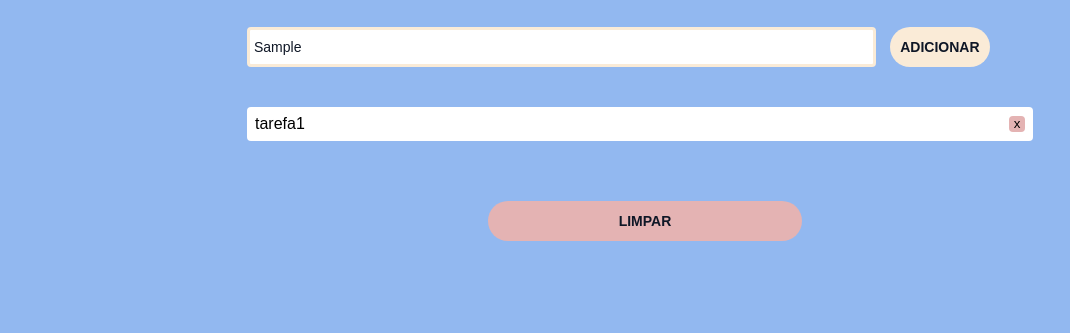
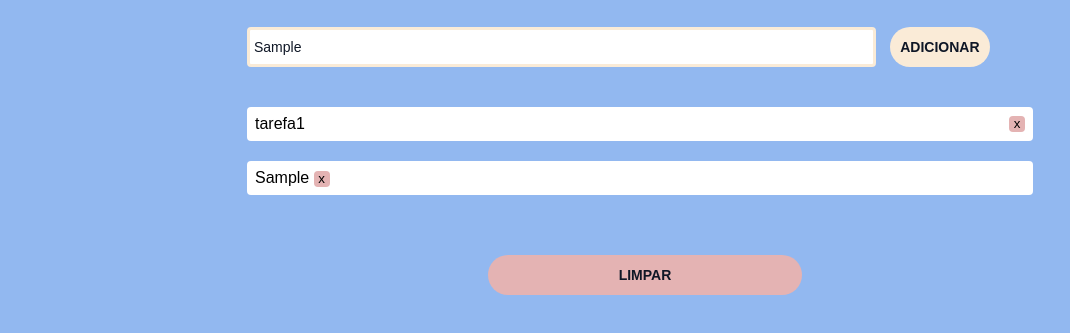
Before and after one commit to ElizangelaXavierS/Lista-de-Tarefas, a plain HTML site: page index.html in a window 1280 px wide. Both pictures are taken after typing "Sample" into the empty fields and a click on the button "ADICIONAR". Shown: the part 237-570 px from the top of the page, without its empty margins (0-1070 px from the left). Drawn offline with Linux system fonts and the light colour scheme.

Commit message:
Iniciado Estrutura JavaScript

```diff
--- a/index.html
+++ b/index.html
@@ -22,7 +22,7 @@
       <h1>Lista de Tarefas</h1>
       <p>Minha Primeira Lista de Tarefas</p>
       <input type="text" id="tarefa-nova" />
-      <button class="botao" id="btn-Adicionar">Adicionar</button>
+      <button class="botao" id="btn-adicionar">Adicionar</button>
 
       <div class="caixa">
         <ul id="lista">
@@ -33,6 +33,9 @@
         </ul>
         <button class="botao bt">Limpar</button>
       </div>
+
     </main>
+
+    <script src="script.js"></script>
   </body>
 </html>
--- a/script.js
+++ b/script.js
@@ -0,0 +1,17 @@
+const inputTarefa = document.getElementById("tarefa-nova");
+
+function adicionarTarefa(){
+    const item = document.createElement("li");
+
+    item.innerHTML = `<li>
+    <span>${inputTarefa.value}</span>
+    <button class="excluir">x</button>
+  </li>`;
+
+    const lista = document.querySelector("#lista");
+    lista.appendChild(item);
+}
+
+
+const botao = document.querySelector("#btn-adicionar");
+botao.addEventListener("click", adicionarTarefa)
```
